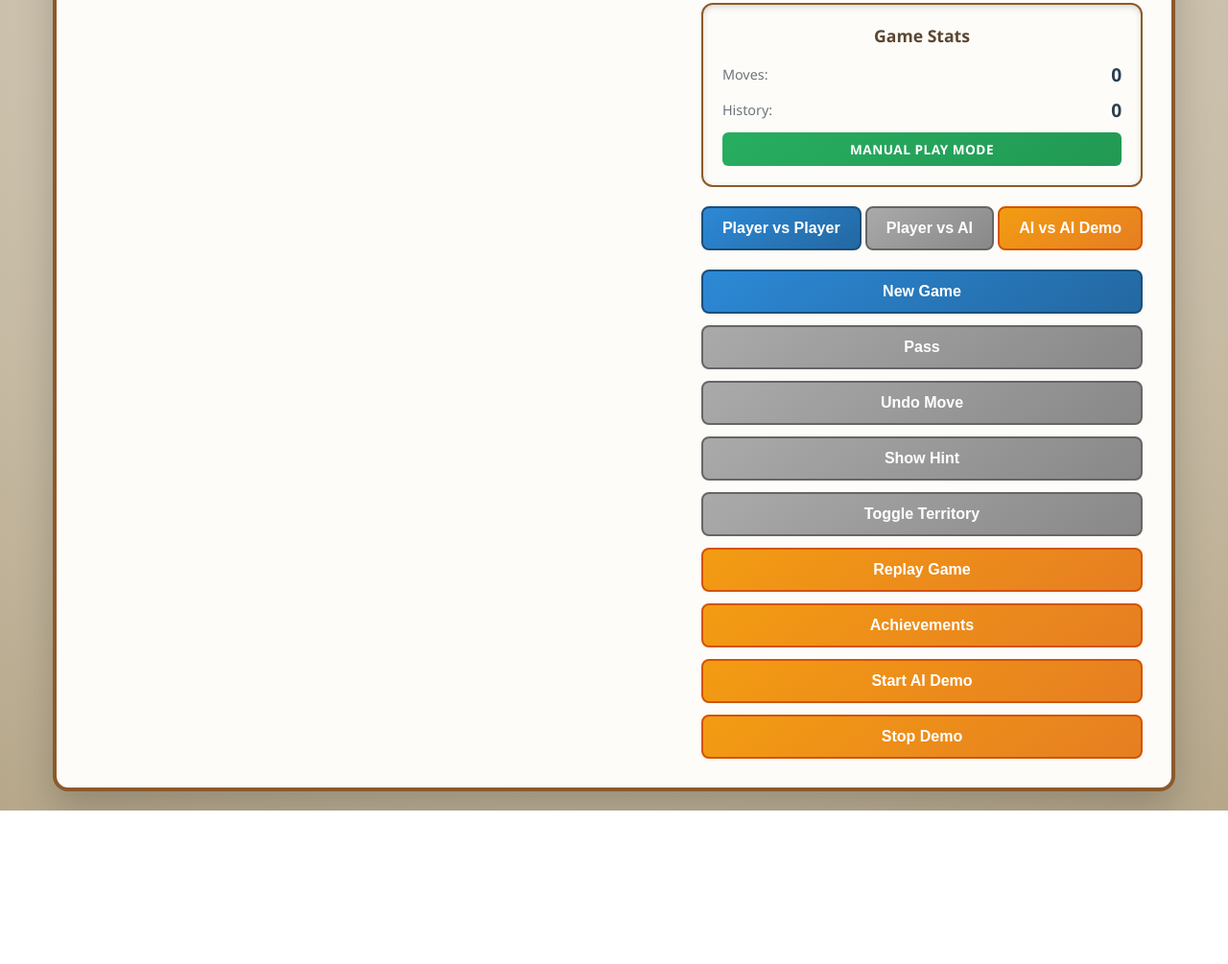
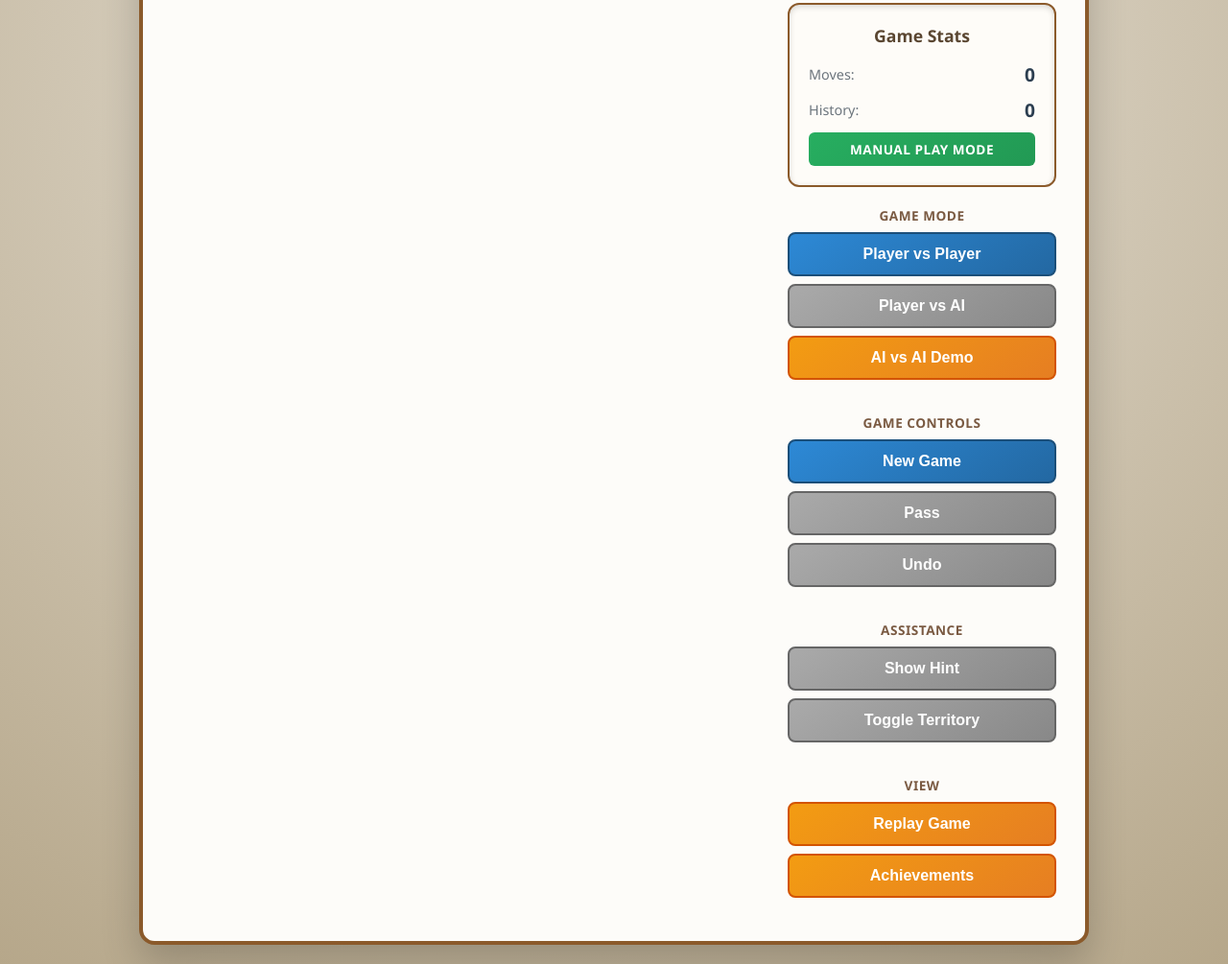
Before and after one commit to J72003/We-Have-Nothing, a website built with Vite: page index.html in a window 1280 px wide. Shown: the part 925-1930 px from the top of the page at 96% size. Before the commit the page ends 1770 px from the top, so only its background shows below. Built offline with nearby package versions, Linux system fonts and the light colour scheme; files whose address does not match are found by name.

Commit message:
Updated index.html

```diff
--- a/index.html
+++ b/index.html
@@ -177,22 +177,38 @@
         </div>
       </div>
 
-      <div class="mode-buttons">
+      <div class="controls-section">
+        <h4 class="controls-heading">Game Mode</h4>
+        <div class="controls-group">
           <button id="pvpMode" class="btn btn-primary">Player vs Player</button>
           <button id="pveMode" class="btn btn-secondary">Player vs AI</button>
           <button id="aiMode" class="btn btn-demo">AI vs AI Demo</button>
         </div>
+      </div>
 
-      <div class="controls">
+      <div class="controls-section">
+        <h4 class="controls-heading">Game Controls</h4>
+        <div class="controls-group">
           <button id="newGame" class="btn btn-primary">New Game</button>
           <button id="pass" class="btn btn-secondary">Pass</button>
-        <button id="undoMove" class="btn btn-secondary">Undo Move</button>
+          <button id="undoMove" class="btn btn-secondary">Undo</button>
+        </div>
+      </div>
+
+      <div class="controls-section">
+        <h4 class="controls-heading">Assistance</h4>
+        <div class="controls-group">
           <button id="showHint" class="btn btn-secondary">Show Hint</button>
           <button id="toggleTerritory" class="btn btn-secondary">Toggle Territory</button>
+        </div>
+      </div>
+
+      <div class="controls-section">
+        <h4 class="controls-heading">View</h4>
+        <div class="controls-group">
           <button id="replayGame" class="btn btn-demo">Replay Game</button>
           <button id="viewAchievements" class="btn btn-demo">Achievements</button>
-        <button id="startDemo" class="btn btn-demo">Start AI Demo</button>
-        <button id="stopDemo" class="btn btn-demo">Stop Demo</button>
+        </div>
       </div>
     </div>
   </div>
--- a/src/style.css
+++ b/src/style.css
@@ -235,10 +235,24 @@ body {
 }
 
 /* Buttons */
-.controls {
+.controls-section {
+  margin-bottom: 15px;
+}
+
+.controls-heading {
+  font-size: 0.85rem;
+  color: #7a5a42;
+  text-transform: uppercase;
+  letter-spacing: 0.5px;
+  margin-bottom: 8px;
+  text-align: center;
+  font-weight: 600;
+}
+
+.controls-group {
   display: flex;
   flex-direction: column;
-  gap: 12px;
+  gap: 8px;
 }
 
 .btn {
```
Lines whose indentation alone changed are shown as unchanged.
